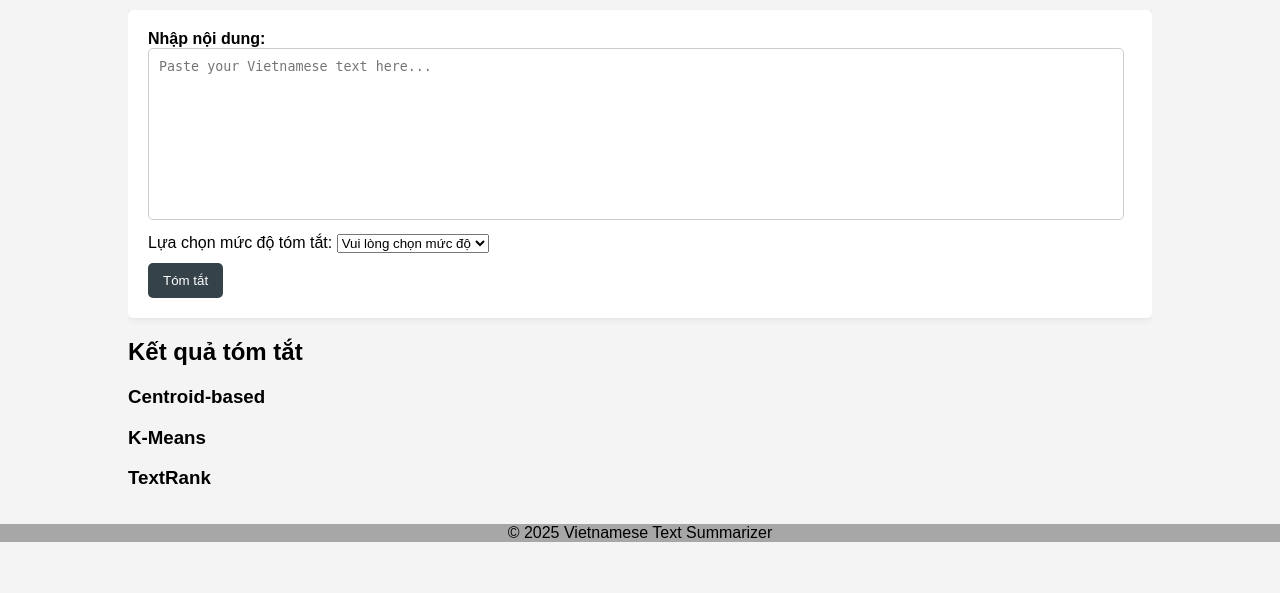
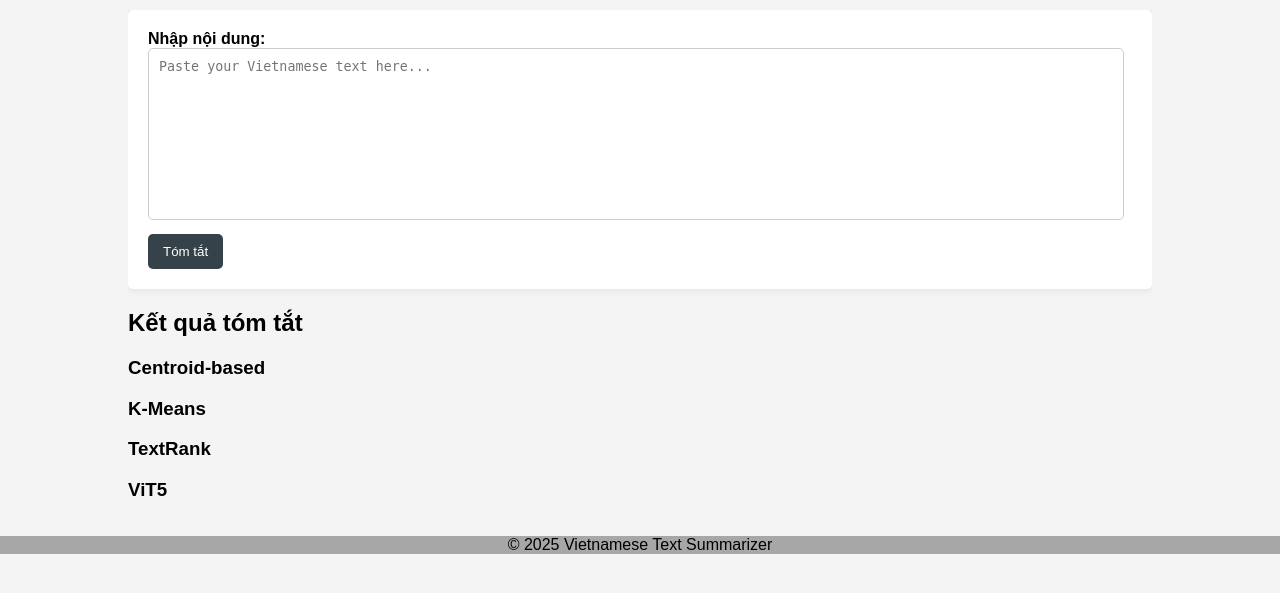
Before and after one commit to tminhtri1910/vietnamese-text-summarizer_abstractive, a Flask app: page / in a window 1280 px wide. Shown: the part 77-670 px from the top of the page. Run offline with Flask 2, Linux system fonts and the light colour scheme.

Commit message:
Enhance summarization capabilities by integrating ViT5 model and updating README. Added new model files to .gitignore and modified routes to include ViT5 summarization. Updated index.html to display ViT5 summary results.

```diff
--- a/app/routes.py
+++ b/app/routes.py
@@ -3,17 +3,22 @@ from app.forms import SummarizationForm
 from app.summarizers.kmeans import KMeansSummarizer
 from app.summarizers.textrank import TextRankSummarizer
 from app.summarizers.centroidbased import CentroidBasedSummarizer
+from app.summarizers.vit5 import Vit5Summarizer
 
+from transformers import AutoTokenizer, AutoModelForSeq2SeqLM
 from app.evaluation.rouge import calculate_rouge
 import os
 import flash
 
 app = Blueprint('app', __name__, template_folder='templates')
 
+tokenizer_t5 = AutoTokenizer.from_pretrained(r"app\data\vit5model_1\vit5model_1")
+model_t5 = AutoModelForSeq2SeqLM.from_pretrained(r"app\data\vit5model_1\vit5model_1")
+
 @app.route('/', methods=['GET', 'POST'])
 def index():
     form = SummarizationForm()
-    text = kmeans_summary = textrank_summary = centroidbased_summary = rouge_scores = ""
+    text = kmeans_summary = textrank_summary = centroidbased_summary = vit5_summary = ""
     ratio = 1
 
     # if form.validate_on_submit():
@@ -54,16 +59,17 @@ def index():
             elif level == "medium": ratio = 0.5
             else: ratio == 0.75
 
-
+        # Summarizers
         kmeans_summarizer = KMeansSummarizer()
         textrank_summarizer = TextRankSummarizer()
         centroidbased_summarizer = CentroidBasedSummarizer()
+        vit5_summarizer = Vit5Summarizer()
 
         n_sentences = 6
         kmeans_summary = kmeans_summarizer.summarize(text, ratio)
         textrank_summary = textrank_summarizer.summarize(text, ratio)
         centroidbased_summary = centroidbased_summarizer.summarize(text, ratio)
-
+        vit5_summary = vit5_summarizer.summarize(text, tokenizer_t5, model_t5)
 
     return render_template('index.html',
                             form=form,
@@ -71,4 +77,5 @@ def index():
                             kmeans_summary = kmeans_summary,
                             textrank_summary = textrank_summary,
                             centroidbased_summary = centroidbased_summary,
-                            rouge_scores = rouge_scores)
+                            vit5_summary = vit5_summary
+                            )
--- a/app/templates/index.html
+++ b/app/templates/index.html
@@ -14,7 +14,7 @@
                 <input type="file" id="file-upload" name="file_upload">
             </div> -->
 
-            <div style="margin-bottom: 10px;">
+            <div style="margin-bottom: 10px; display:none">
                 <label for="summary_level">Lựa chọn mức độ tóm tắt:</label>
                 <select id="summary-level" name="summary_level">
                     <option value="" disabled selected>Vui lòng chọn mức độ</option>
@@ -41,6 +41,10 @@
                 <h3>TextRank</h3>
                 <p id="textrank-output">{{textrank_summary}}</p>
             </div>
+            <div id="vit5-summary">
+                <h3>ViT5</h3>
+                <p id="vit5-output">{{vit5_summary}}</p>
+            </div>
 
         </div>
     </div>
```
Also changed, not shown: app/summarizers/vit5.py (+32 -0 lines), README.md, 1 other file.
